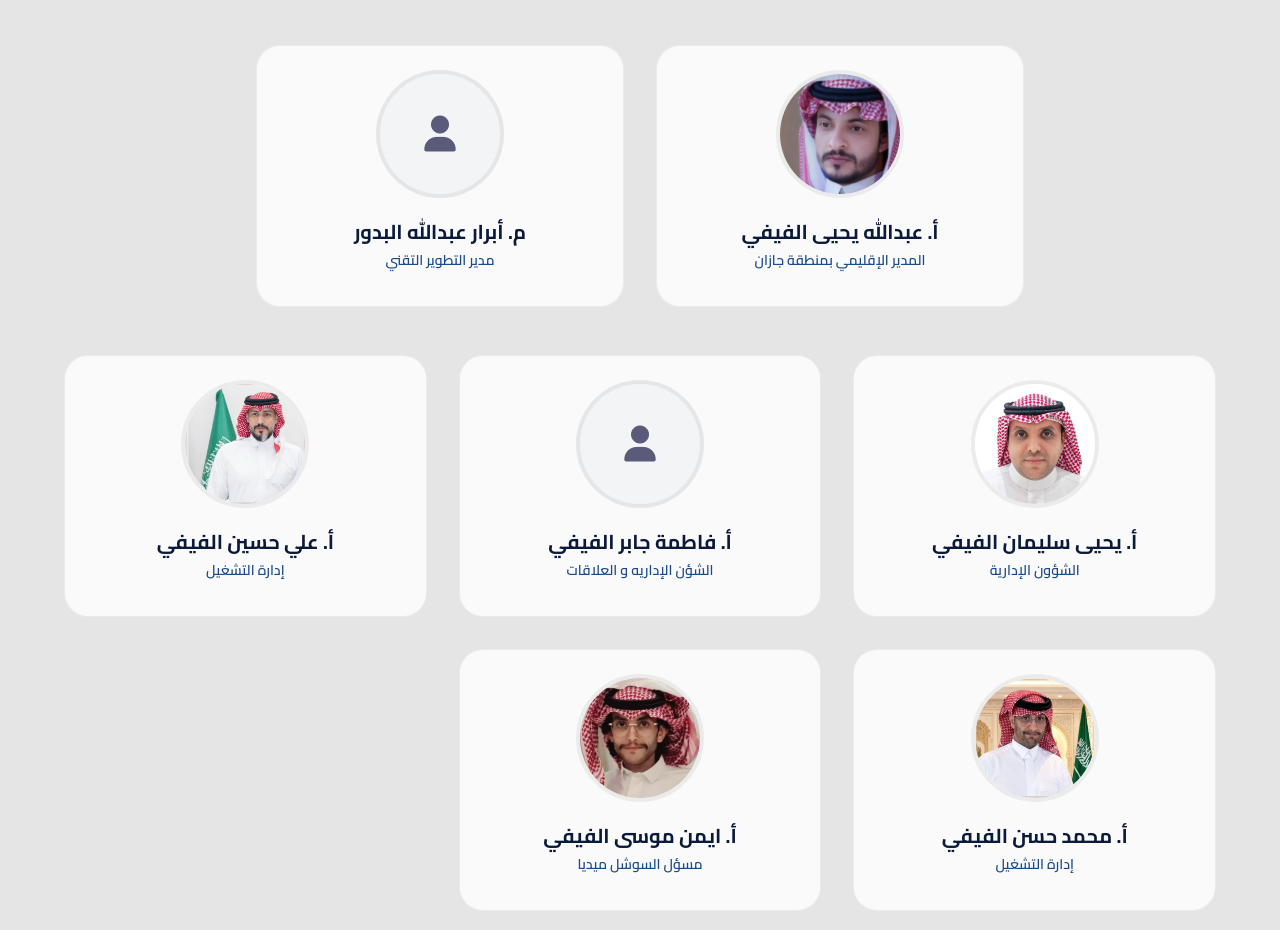
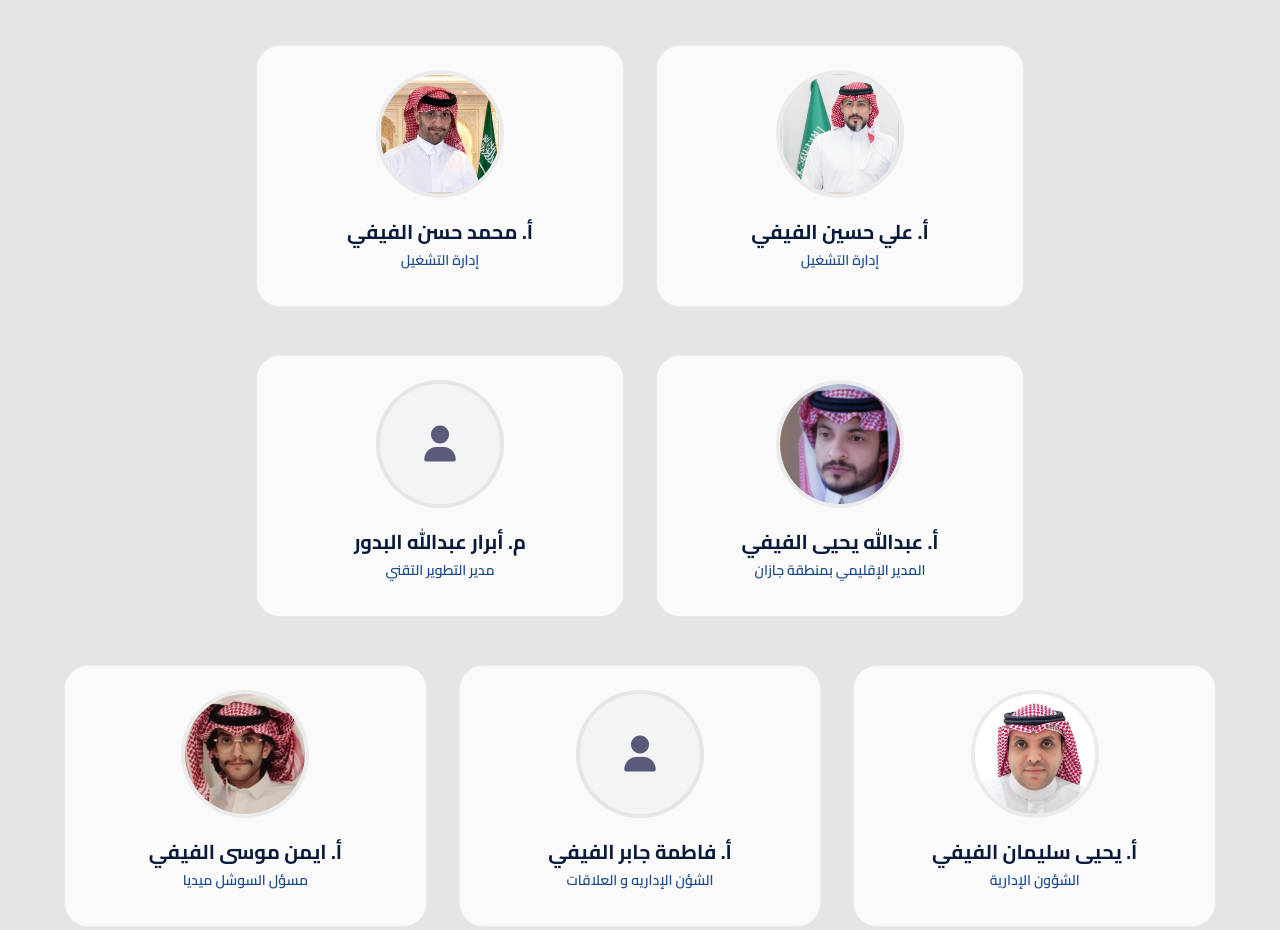
Before and after one commit to ziad223/muaslaat, a website: page team.html in a window 1280 px wide. Shown: the part 627-1557 px from the top of the page. Drawn offline with nearby package versions, Linux system fonts and the light colour scheme.

Commit message:
last changes

```diff
--- a/team.html
+++ b/team.html
@@ -811,9 +811,29 @@
             </div>
         </div>
 
-        <!-- Tier 2: Regional & Tech Directors -->
+        <!-- Tier 2: Operations -->
         <div class="grid grid-cols-1 md:grid-cols-2 gap-8 max-w-3xl mx-auto mb-12">
-            <!-- Team Member 2 -->
+            <!-- Team Member 2 (Ali Hussein) -->
+            <div class="service-card rounded-3xl p-6 text-center group">
+                <div class="w-32 h-32 mx-auto rounded-full overflow-hidden border-4 border-white/10 mb-5 relative group-hover:border-blue-400 transition-all">
+                    <img src="images/team-3.jpeg" alt="أ. علي حسين الفيفي" class="w-full h-full object-cover group-hover:scale-110 transition-transform duration-500">
+                </div>
+                <h3 class="text-xl font-bold mb-1 team-member-name" data-ar="أ. علي حسين الفيفي" data-en="Mr. Ali Hussein Al-Fifi">أ. علي حسين الفيفي</h3>
+                <p class="text-blue-400 text-sm font-semibold mb-3 team-member-role" data-ar="إدارة التشغيل" data-en="Operations Management">إدارة التشغيل</p>
+            </div>
+            <!-- Team Member 3 (Mohammed Hassan) -->
+            <div class="service-card rounded-3xl p-6 text-center group">
+                <div class="w-32 h-32 mx-auto rounded-full overflow-hidden border-4 border-white/10 mb-5 relative group-hover:border-blue-400 transition-all">
+                    <img src="images/team-2.jpeg" alt="أ. محمد حسن الفيفي" class="w-full h-full object-cover group-hover:scale-110 transition-transform duration-500">
+                </div>
+                <h3 class="text-xl font-bold mb-1 team-member-name" data-ar="أ. محمد حسن الفيفي" data-en="Mr. Mohammed Hassan Al-Fifi">أ. محمد حسن الفيفي</h3>
+                <p class="text-blue-400 text-sm font-semibold mb-3 team-member-role" data-ar="إدارة التشغيل" data-en="Operations Management">إدارة التشغيل</p>
+            </div>
+        </div>
+
+        <!-- Tier 3: Regional & Tech -->
+        <div class="grid grid-cols-1 md:grid-cols-2 gap-8 max-w-3xl mx-auto mb-12">
+            <!-- Team Member 4 (Abdullah Yahya) -->
             <div class="service-card rounded-3xl p-6 text-center group">
                 <div class="w-32 h-32 mx-auto rounded-full overflow-hidden border-4 border-white/10 mb-5 relative group-hover:border-blue-400 transition-all">
                     <img src="images/team-5.jpeg" alt="أ. عبدالله يحيى الفيفي" class="w-full h-full object-cover group-hover:scale-110 transition-transform duration-500">
@@ -821,7 +841,7 @@
                 <h3 class="text-xl font-bold mb-1 team-member-name" data-ar="أ. عبدالله يحيى الفيفي" data-en="Mr. Abdullah Yahya Al-Fifi">أ. عبدالله يحيى الفيفي</h3>
                 <p class="text-blue-400 text-sm font-semibold mb-3 team-member-role" data-ar="المدير الإقليمي بمنطقة جازان" data-en="Regional Manager - Jazan">المدير الإقليمي بمنطقة جازان</p>
             </div>
-            <!-- Team Member 3 (Abrar) -->
+            <!-- Team Member 5 (Abrar) -->
             <div class="service-card rounded-3xl p-6 text-center group">
                 <div class="w-32 h-32 mx-auto rounded-full overflow-hidden border-4 border-white/10 mb-5 relative group-hover:border-blue-400 transition-all flex items-center justify-center bg-gray-100">
                     <i class="fa-solid fa-user text-4xl text-gray-400"></i>
@@ -831,9 +851,9 @@
             </div>
         </div>
 
-        <!-- Tier 3: Management & Operations -->
+        <!-- Tier 4: Admin, Relations & Social Media -->
         <div class="grid grid-cols-1 sm:grid-cols-2 lg:grid-cols-3 gap-8 max-w-6xl mx-auto justify-center">
-            <!-- Team Member 4 -->
+            <!-- Team Member 6 (Yahya Suleiman) -->
             <div class="service-card rounded-3xl p-6 text-center group">
                 <div class="w-32 h-32 mx-auto rounded-full overflow-hidden border-4 border-white/10 mb-5 relative group-hover:border-blue-400 transition-all">
                     <img src="images/team-4.jpeg" alt="أ. يحيى سليمان الفيفي" class="w-full h-full object-cover group-hover:scale-110 transition-transform duration-500">
@@ -842,31 +862,13 @@
                 <p class="text-blue-400 text-sm font-semibold mb-3 team-member-role" data-ar="الشؤون الإدارية" data-en="Administrative Affairs">الشؤون الإدارية</p>
             </div>
 
-            <!-- Team Member 5 (Fatima) -->
+            <!-- Team Member 7 (Fatima) -->
             <div class="service-card rounded-3xl p-6 text-center group">
                 <div class="w-32 h-32 mx-auto rounded-full overflow-hidden border-4 border-white/10 mb-5 relative group-hover:border-blue-400 transition-all flex items-center justify-center bg-gray-100">
                     <i class="fa-solid fa-user text-4xl text-gray-400"></i>
                 </div>
                 <h3 class="text-xl font-bold mb-1 team-member-name" data-ar="أ. فاطمة جابر الفيفي" data-en="Ms. Fatima Jaber Al-Fifi">أ. فاطمة جابر الفيفي</h3>
                 <p class="text-blue-400 text-sm font-semibold mb-3 team-member-role" data-ar="الشؤن الإداريه و العلاقات" data-en="Administrative Affairs & Relations">الشؤن الإداريه و العلاقات</p>
-            </div>
-
-            <!-- Team Member 6 -->
-            <div class="service-card rounded-3xl p-6 text-center group">
-                <div class="w-32 h-32 mx-auto rounded-full overflow-hidden border-4 border-white/10 mb-5 relative group-hover:border-blue-400 transition-all">
-                    <img src="images/team-3.jpeg" alt="استاذ علي حسين الفيفي" class="w-full h-full object-cover group-hover:scale-110 transition-transform duration-500">
-                </div>
-                <h3 class="text-xl font-bold mb-1 team-member-name" data-ar="أ. علي حسين الفيفي" data-en="Mr. Ali Hussein Al-Fifi">أ. علي حسين الفيفي</h3>
-                <p class="text-blue-400 text-sm font-semibold mb-3 team-member-role" data-ar="إدارة التشغيل" data-en="Operations Management">إدارة التشغيل</p>
-            </div>
-
-            <!-- Team Member 7 -->
-            <div class="service-card rounded-3xl p-6 text-center group">
-                <div class="w-32 h-32 mx-auto rounded-full overflow-hidden border-4 border-white/10 mb-5 relative group-hover:border-blue-400 transition-all">
-                    <img src="images/team-2.jpeg" alt="استاذ محمد حسن الفيفي" class="w-full h-full object-cover group-hover:scale-110 transition-transform duration-500">
-                </div>
-                <h3 class="text-xl font-bold mb-1 team-member-name" data-ar="أ. محمد حسن الفيفي" data-en="Mr. Mohammed Hassan Al-Fifi">أ. محمد حسن الفيفي</h3>
-                <p class="text-blue-400 text-sm font-semibold mb-3 team-member-role" data-ar="إدارة التشغيل" data-en="Operations Management">إدارة التشغيل</p>
             </div>
 
             <!-- Team Member 8 (Ayman) -->
@@ -877,7 +879,6 @@
                 <h3 class="text-xl font-bold mb-1 team-member-name" data-ar="أ. ايمن موسى الفيفي" data-en="Mr. Ayman Musa Al-Fifi">أ. ايمن موسى الفيفي</h3>
                 <p class="text-blue-400 text-sm font-semibold mb-3 team-member-role" data-ar="مسؤل السوشل ميديا" data-en="Social Media Manager">مسؤل السوشل ميديا</p>
             </div>
-
         </div>
     </div>
 </section>
```
